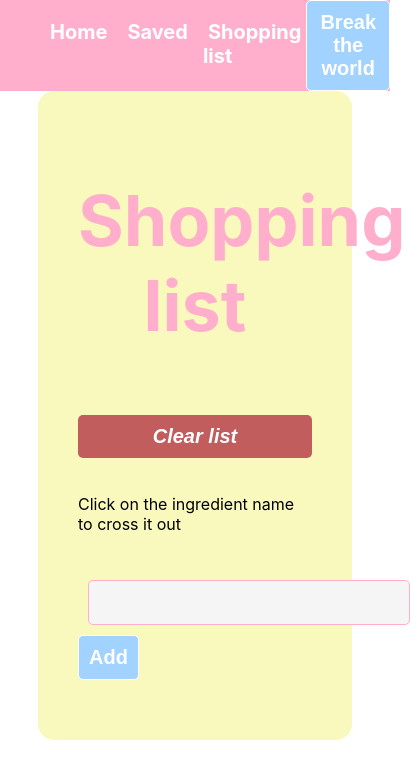
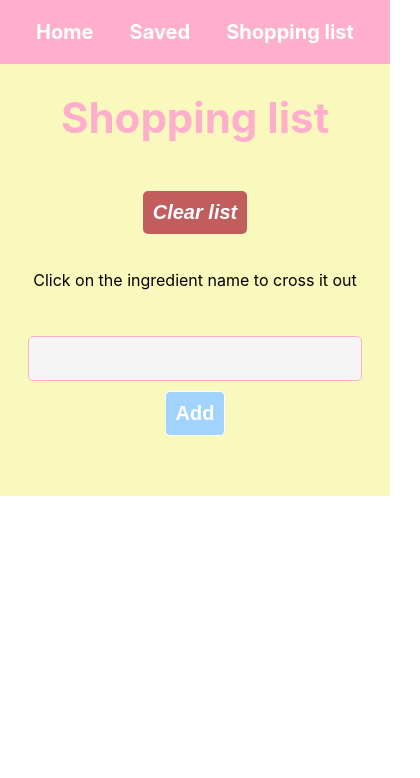
Before and after one commit to IIM-Coding-Digital-Innovation/React-A3.1-Barbapapa, a React (Create React App) app in the folder barbapapa/: page /list in a window 390 px wide. Shown: the top 778 px of the page, 420 px wide, since content can reach past the window. Built offline with nearby package versions, Linux system fonts and the light colour scheme.

Commit message:
📱 added responsive

```diff
--- a/barbapapa/src/App.css
+++ b/barbapapa/src/App.css
@@ -12,3 +12,13 @@
     font-size: 20px;
     font-weight: 700;
 }
+
+@media (max-width: 768px) {
+    .Nav {
+        justify-content: space-evenly;
+        padding: 0;
+    }
+    .Nav a, .Nav li {
+        padding: 20px 0;
+    }
+}
--- a/barbapapa/src/App.js
+++ b/barbapapa/src/App.js
@@ -19,7 +19,7 @@ class App extends Component {
                     <li><Link to="/">Home</Link></li>
                     <li><Link to="/saved">Saved</Link></li>
                     <li><Link to="/list">Shopping list</Link></li>
-                    <button onClick={() => { throw new Error("This is your first error!"); }}>Break the world</button>
+                    {/*<button onClick={() => { throw new Error("This is your first error!"); }}>Break the world</button>*/}
                 </ul>
 
                 <Routes>
--- a/barbapapa/src/Components/Home.css
+++ b/barbapapa/src/Components/Home.css
@@ -32,7 +32,6 @@ button {
     font-size: 20px;
     padding: 10px;
     border-radius: 5px;
-    font-size: 20px;
     font-weight: 700;
 }
 
@@ -40,6 +39,15 @@ button:hover {
     background-color: #45a3fc;
     color: #ffffff;
     cursor: pointer;
+}
+
+.remove-btn{
+    background-color: #f6587d;
+    font-size: 14px;
+}
+
+.remove-btn:hover{
+    background-color: #f6587d;
 }
 
 h2 {
@@ -52,22 +60,21 @@ h2 {
     display: grid;
     grid-template-columns: repeat(3, 1fr);
     justify-content: center;
-    align-items: center;
-    margin-top: 50px;
-    margin: 0 100px;
+    align-items: stretch; /* Changed to stretch to ensure equal height */
+    margin: 0 5%;
+    gap: 20px; /* Optional: replaces margin on .recipe_box for cleaner spacing */
 }
 
 .recipe_box {
     display: flex;
     flex-direction: column;
-    justify-content: center;
+    justify-content: space-between; /* Ensures content spreads evenly */
     align-items: center;
-    margin-top: 50px;
     box-shadow: 0 0 10px 0 rgba(130, 130, 130, 0.51);
-    margin: 10px;
     padding: 20px 10px;
     border-radius: 20px;
     background-color: #ffffff;
+    min-height: 450px; /* Set a minimum height to ensure uniformity */
 }
 
 .recipe_box img {
@@ -81,6 +88,8 @@ h2 {
     font-size: 20px;
     font-weight: 700;
     margin-top: 10px;
+    text-align: center; /* Optional: ensures text is centered */
+    flex-grow: 1; /* Allows the title to take available space */
 }
 
 .recipe_box a {
@@ -93,6 +102,7 @@ h2 {
     color: #ffffff;
     text-decoration: none;
     cursor: pointer;
+    text-align: center; /* Centers the text in the button */
 }
 
 .SingleRecipe {
@@ -138,3 +148,63 @@ h2 {
     width: 70%;
     height: auto;
 }
+
+.input {
+    display: flex;
+    flex-direction: column;
+    align-items: center;
+}
+
+.giphy-embed{
+    width: 100%;
+    pointer-events: none;
+}
+
+@media (max-width: 768px) {
+    h1{
+        font-size: 42px;
+    }
+
+    h2{
+        font-size: 24px;
+    }
+
+    .recipes {
+        grid-template-columns: repeat(2, 1fr);
+
+    }
+
+    .recipe_box {
+        min-height: 330px;
+    }
+
+    .recipe_box img {
+        width: 100%;
+        height: 200px;
+    }
+
+    .RecipeInfos img {
+        width: 100%;
+    }
+
+    .RecipeDetails {
+        width: 90%;
+    }
+
+    .Similar {
+        grid-template-columns: repeat(2, 1fr);
+        width: 80%;
+        gap: 20px;
+    }
+
+    .box_similar img {
+        width: 100%;
+        height: auto;
+    }
+
+    h3{
+        font-size: 12px;
+    }
+
+
+}
--- a/barbapapa/src/Components/List.css
+++ b/barbapapa/src/Components/List.css
@@ -63,3 +63,32 @@
     cursor: pointer;
     margin: 2px;
 }
+
+.added-ingredient{
+    cursor: pointer;
+}
+
+@media (max-width: 768px) {
+    #shopping-list{
+        width: 100%;
+        border-radius: 0;
+        padding: 0;
+    }
+
+    #shopping-list p{
+        text-align: center;
+    }
+
+    #shopping-list ul{
+        padding: 20px;
+    }
+
+    .delete{
+        width: fit-content;
+        margin: auto;
+    }
+
+    input{
+        width: 80%;
+    }
+}
--- a/barbapapa/src/Components/List.js
+++ b/barbapapa/src/Components/List.js
@@ -64,7 +64,7 @@ const List = () => {
 
             {list.map((item, index) => (
                     <div>
-                        <li>
+                        <li className="added-ingredient">
                         <p onClick={(e) => e.target.classList.toggle('checked')} >&#8226; {item}</p>
 
 
--- a/barbapapa/src/Components/Saved.js
+++ b/barbapapa/src/Components/Saved.js
@@ -31,7 +31,7 @@ function Saved () {
                     <img src={recipe.thumbnail_url} width="150" height="100" alt={recipe.name} />
                     <p key={recipe.id}>{recipe.name} </p>
                     <Link to={`/recipe/${recipe.id}`}>View recipe</Link>
-                    <button onClick={() => handleRemoveRecipe(recipe.id)}>Remove</button>
+                    <button className="remove-btn" onClick={() => handleRemoveRecipe(recipe.id)}>Remove</button>
                 </div>
             ))}
             </div>
```
